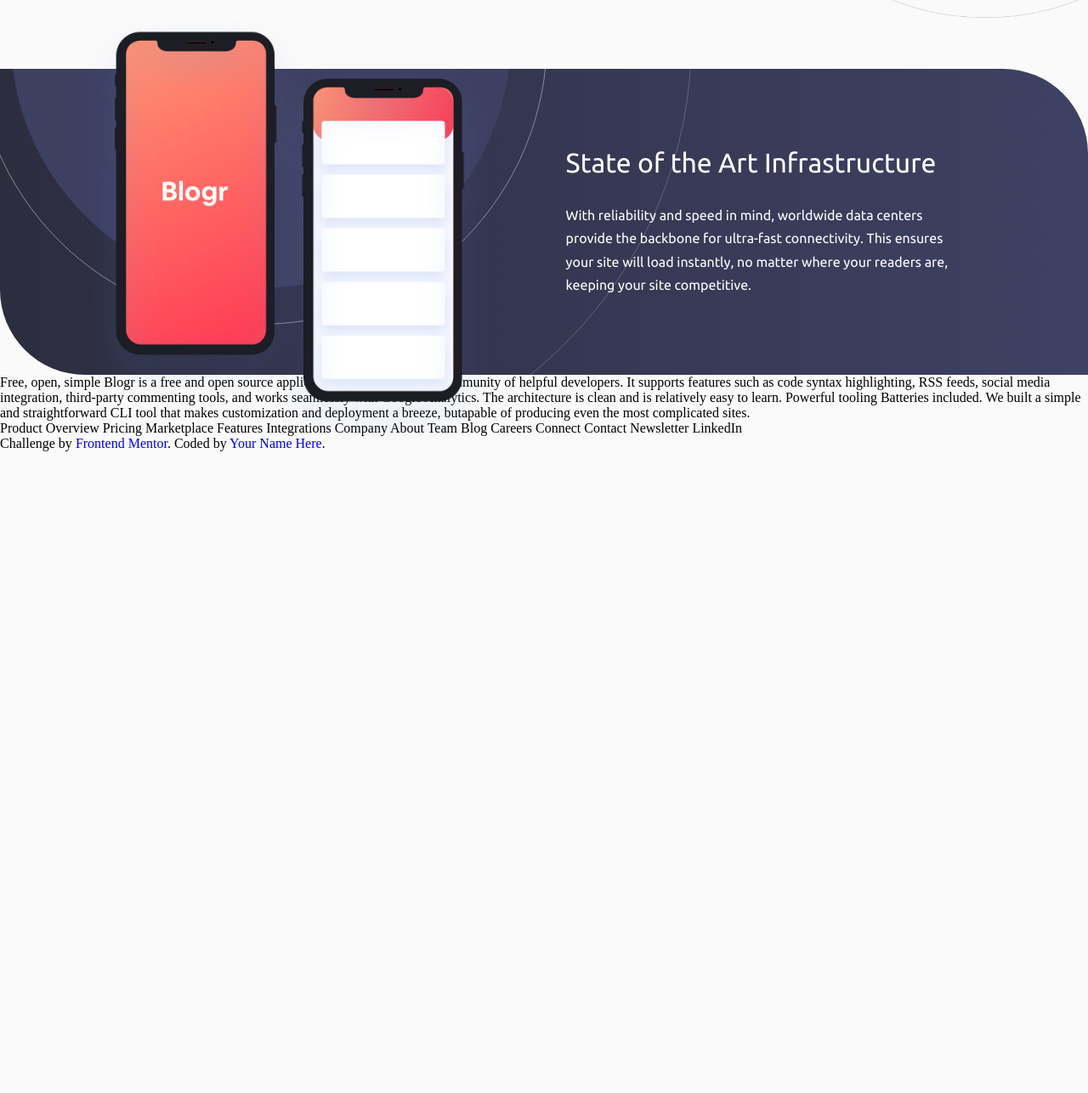
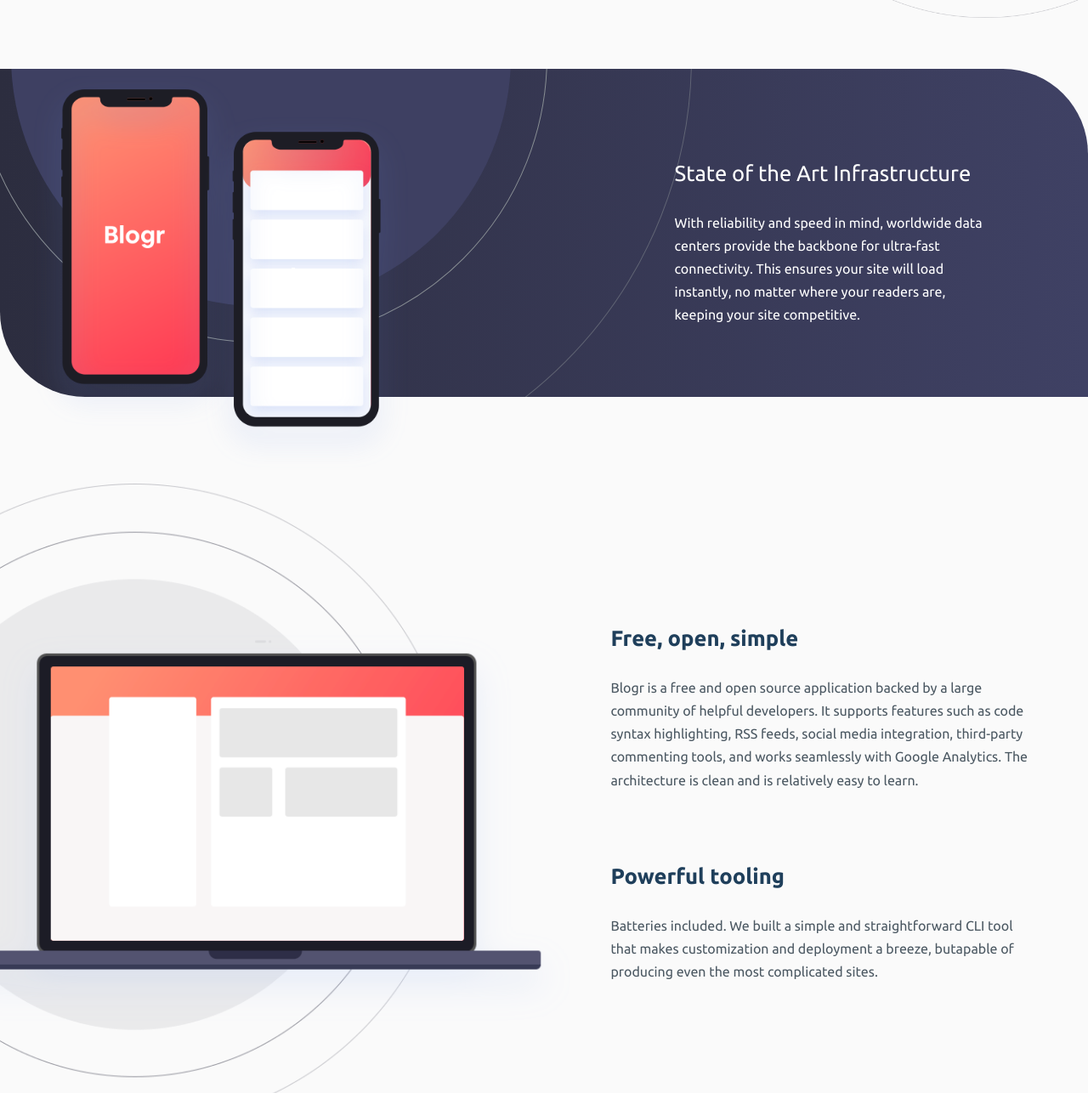
Before and after one commit to ArturdaSilvaRezende/Blogr-Landing-Page, a website built with webpack: page src/index.html in a window 1280 px wide. Shown: the part 1194-2480 px from the top of the page at 85% size. Before the commit the page ends 1725 px from the top, so only its background shows below. Built offline with nearby package versions, Linux system fonts and the light colour scheme.

Commit message:
concluded and responsive description-section

```diff
--- a/src/index.html
+++ b/src/index.html
@@ -200,16 +200,31 @@
 
         <section class="descriptionSection">
 
-            Free, open, simple
-            Blogr is a free and open source application backed by a large community of helpful developers. It supports
-            features such as code syntax highlighting, RSS feeds, social media integration, third-party commenting
-            tools,
-            and works seamlessly with Google Analytics. The architecture is clean and is relatively easy to learn.
+            <figure class="leptopDesktop">
+                <img src="assets/illustration-laptop-desktop.png" alt="illustration-laptop-desktop">
+            </figure><!-- leptop-desktop -->
 
-            Powerful tooling
-            Batteries included. We built a simple and straightforward CLI tool that makes customization and deployment a
-            breeze,
-            butapable of producing even the most complicated sites.
+            <figure class="leptopMobile">
+                <img src="assets/illustration-laptop-mobile.png" alt="laptop-mobile">
+            </figure><!-- laptop-mobile -->
+
+            <div class="containerDescription">
+
+                <div class="box">
+                    <h1>Free, open, simple</h1>
+                    <p>Blogr is a free and open source application backed by a large community of helpful developers.
+                        It supports features such as code syntax highlighting, RSS feeds, social media integration,
+                        third-party commenting tools, and works seamlessly with Google Analytics. The architecture is
+                        clean and is relatively easy to learn.</p>
+                </div><!-- box 01 -->
+
+                <div class="box boxPowerful">
+                    <h1>Powerful tooling</h1>
+                    <p>Batteries included. We built a simple and straightforward CLI tool that makes customization and
+                        deployment a breeze, butapable of producing even the most complicated sites.</p>
+                </div><!-- box 02 -->
+
+            </div><!-- description -->
 
         </section><!-- descriotion section -->
 
@@ -245,6 +260,7 @@
 
     </footer><!-- footer -->
 
+    <br><br><br><br><br><br><br><br><br><br><br><br><br><br><br><br><br><br><br><br><br><br><br><br><br>
 </body>
 
 </html>
--- a/src/js/index.js
+++ b/src/js/index.js
@@ -18,3 +18,5 @@
 
 //Main
 import "./mainContent";
+import "../assets/illustration-laptop-desktop.png";
+import "../assets/illustration-laptop-mobile.png";
--- /dev/null
+++ b/src/scss/_description-section.scss
@@ -0,0 +1,143 @@
+@import "vaiables";
+
+.descriptionSection {
+    margin: 8% 0;
+    display: flex;
+    align-items: center;
+    width: 100%;
+
+
+    .leptopDesktop {
+        margin-left: -17%;
+        width: 80%;
+        overflow: hidden;
+
+        img {
+            width: 90%;
+            display: block;
+        }
+    }
+
+    .leptopMobile {
+        display: none;
+    }
+
+    .containerDescription {
+
+        margin: 0 auto;
+        width: 60%;
+
+        .box {
+
+            h1 {
+                font-family: 'Ubuntu', sans-serif;
+                color: $text-titles;
+                font-size: 1.6rem;
+                margin-bottom: 30px;
+            }
+
+            p {
+                color: $text-body;
+                line-height: 1.7;
+                font-size: 16px;
+                font-family: 'Ubuntu', sans-serif;
+                width: 500px;
+            }
+        }
+
+        .boxPowerful {
+            margin-top: 15%;
+        }
+    }
+}
+
+@media screen and (max-width: 767px) {
+
+
+    .descriptionSection {
+
+        flex-direction: column;
+        overflow: hidden;
+
+        .leptopDesktop {
+            display: none;
+        }
+
+        .leptopMobile {
+            display: block;
+        }
+
+        .containerDescription {
+            width: 100%;
+            text-align: center;
+            margin-top: 40px;
+
+            .box {
+
+                h1 {
+                    width: 100%;
+                }
+
+                p {
+                    width: 100%;
+                    padding: 0 20px;
+                }
+            }
+        }
+    }
+
+}
+
+@media screen and (min-width: 768px) and (max-width: 1024px) {
+
+    .descriptionSection {
+
+        .leptopDesktop {
+            margin-left: -17%;
+            width: 100%;
+
+            img {
+                width: 100%;
+            }
+        }
+
+        .containerDescription {
+            width: 100%;
+            .box {
+
+                p {
+                    width: 95%;
+                    font-size: 14px;
+                }
+            }
+        }
+    }
+
+}
+
+@media screen and (min-width: 1024px) and (max-width: 1284px) {
+
+    .descriptionSection {
+
+        .leptopDesktop {
+            margin-left: -17%;
+            width: 100%;
+
+            img {
+                width: 100%;
+            }
+        }
+
+        .containerDescription {
+
+            .box {
+
+                width: 90%;
+
+                p {
+                    width: 100%;
+                }
+            }
+        }
+    }
+}
--- a/src/scss/_designed-section.scss
+++ b/src/scss/_designed-section.scss
@@ -40,12 +40,14 @@
                     color: $text-titles;
                     margin-bottom: 30px;
                     font-size: 1.6rem;
+                    font-family: 'Ubuntu', sans-serif;
                 }
 
                 p {
                     color: $text-body;
                     line-height: 1.7;
                     font-size: 16px;
+                    font-family: 'Ubuntu', sans-serif;
                 }
 
             }
--- a/src/scss/_state-section.scss
+++ b/src/scss/_state-section.scss
@@ -16,12 +16,11 @@
             position: absolute;
             left: 100px;
             top: -17%;
-            width: 40%;
+            width: 44%;
 
             img {
-                width: 100%;
+                width: 60vmin;
                 display: block;
-
             }
         }
 
@@ -69,10 +68,10 @@
             .figurePhones {
                 position: relative;
                 top: -47%;
-                left: -5px;
+                left: 1.5%;
 
                 img {
-                    width: 100vw;
+                    width: 98vw !important;
                 }
             }
 
@@ -81,7 +80,7 @@
                 text-align: center;
                 position: relative;
                 top: 50px;
-                left: -110px;
+                left: -125px;
 
                 h1 {
                     font-size: 2rem;
@@ -99,24 +98,30 @@
     }
 }
 
-@media screen and (min-width: 768px) and (max-width: 1024px) {
+@media screen and (min-width: 768px) and (max-width: 1023px) {
     .stateSection {
 
         .containerState {
 
             .figurePhones {
                 width: 60%;
-                left: 0px;
+                left: 40px;
                 top: 20px;
 
                 img {
-                    width: 94%;
+                    width: 80% !important;
                 }
             }
 
             .stateDesc {
 
                 text-align: center;
+
+                h1 {
+                    width: 60%;
+                    margin: 0 auto;
+                    font-size: 1.6rem;
+                }
 
                 p {
                     margin: 0 auto;
@@ -126,15 +131,28 @@
     }
 }
 
-@media screen and (min-width: 1024px) and (max-width: 1366px) {
+@media screen and (min-width: 1024px) and (max-width: 1300px) {
     .stateSection {
 
         .containerState {
 
+            .stateDesc {
+                margin-top: 2%;
+                width: 40%;
+                padding-left: 2%;
+
+               h1 {
+                   font-size: 1.6rem;
+               }
+            }
+
             .figurePhones {
 
+                width: 67%;
+                left: 40px;
+                top: 2%;
                 img {
-                    width: 94%;
+                    width: 55vmin;
                 }
             }
         }
--- a/src/scss/main.scss
+++ b/src/scss/main.scss
@@ -6,3 +6,4 @@
 @import "main-container";
 @import "designed-section";
 @import "state-section";
+@import "description-section";
```
Also changed, not shown: src/assets/bg-pattern-circles.svg (deleted), src/assets/illustration-laptop-desktop.png (added), src/assets/illustration-laptop-mobile.png (added).
